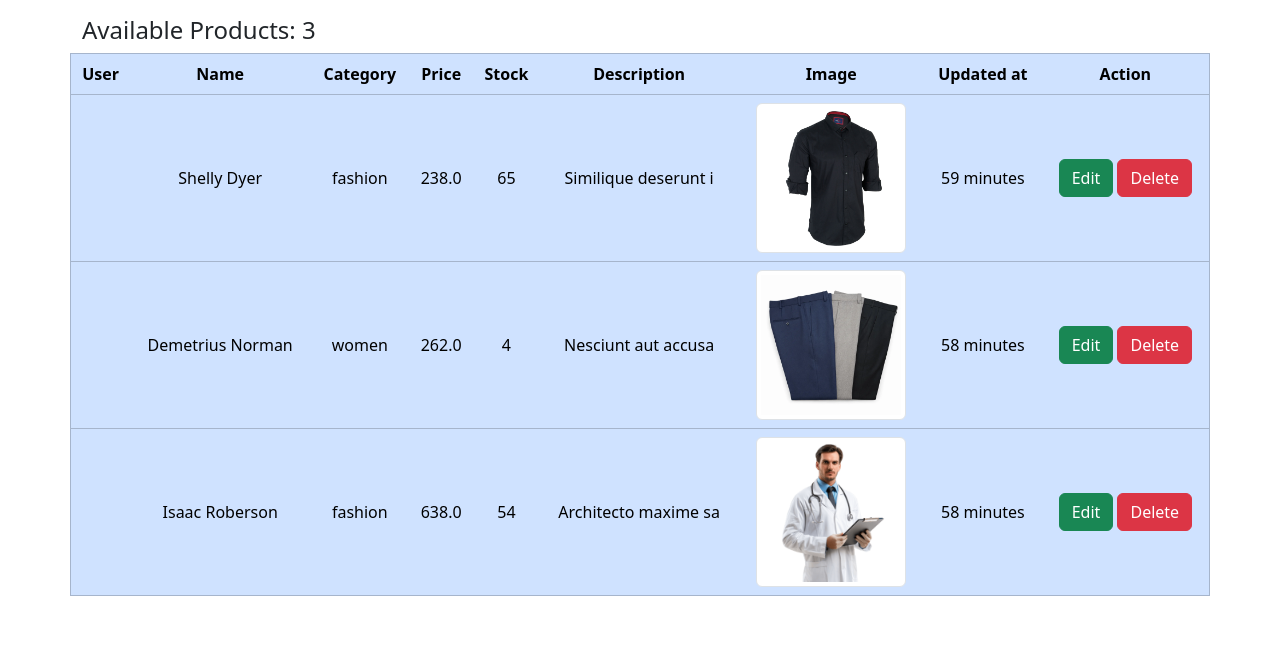
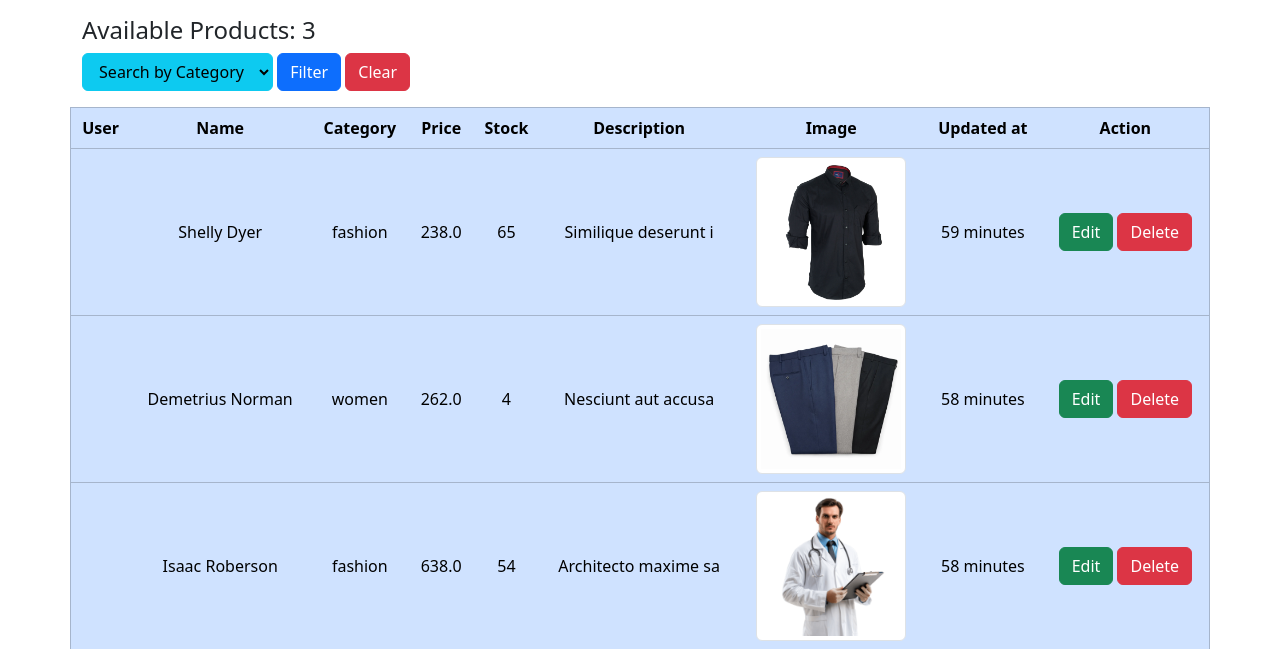
Before and after one commit to mostakim-billah-shamim/Product-Management-7-5-NSDA4, a Django app: page /product/ in a window 1280 px wide. Shown: the part 56-705 px from the top of the page. Run offline with Django 5.2, Linux system fonts and the light colour scheme; data comes from the database, SQL or seed files in the repository; some libraries are stand-ins or nearby versions.

Commit message:
With filter and search products, category

```diff
--- a/EcommerceApp/templates/base/navbar.html
+++ b/EcommerceApp/templates/base/navbar.html
@@ -30,7 +30,7 @@
         </li>
       </ul>
       <form class="d-flex" role="search">
-        <input class="form-control me-2" type="search" placeholder="Search" aria-label="Search"/>
+        <input name="search" class="form-control me-2" type="search" placeholder="Search" aria-label="Search"/>
         <button class="btn btn-outline-success" type="submit">Search</button>
       </form>
     </div>
--- a/EcommerceApp/templates/pages/product.html
+++ b/EcommerceApp/templates/pages/product.html
@@ -31,6 +31,24 @@
 
     <div class="mt-3 row justify-content-center">
         <h4 style="display:flex;">Available Products: {{count}} </h4>
+
+        <form action="" method="get">
+            <div class="form-floating mb-3">
+                <select name="filter_data" class="btn btn-info text-center" id="floatingSelect" aria-label="Floating label select example">
+                    <option selected>Search by Category</option>
+
+                    {% for i in cdata %}
+                    <option value="{{ i.id}}"
+                    {% if i.id|slugify == filter_data %}selected
+                    {% endif %}>{{i.name|capfirst}}</option>
+                    {% endfor %}
+
+
+                </select>
+                <button class="btn btn-primary" type="submit">Filter</button>
+                <a class="btn btn-danger" href="{% url 'product' %}">Clear</a>
+            </div>
+        </form>
 
         <table class="table text-center table-primary align-middle" border="1">
             <tr>
--- a/EcommerceApp/views.py
+++ b/EcommerceApp/views.py
@@ -5,6 +5,7 @@ from django.contrib.auth.decorators import login_required
 from django.contrib.auth.forms import AuthenticationForm
 from .models import *
 from .forms import *
+from django.db.models import Q
 
 
 
@@ -138,7 +139,14 @@ def categorypage(request):
     else:
         form=CategoryForm()
     data=CategoryModel.objects.all()
-    count=CategoryModel.objects.all().count()
+
+    search=request.GET.get('search')
+    if search:
+        data=CategoryModel.objects.filter(
+            Q(name__icontains = search)
+        )
+
+    count=data.count()
     cont={'form': form, 'data':data, 'count':count}
     return render(request, 'pages/category.html', cont)
 
@@ -197,9 +205,27 @@ def ProductPage(request,id=None):
             return redirect('product')
     else:
         form = ProductForm(instance=data)
+
+    cdata = CategoryModel.objects.all()
     all_data = ProductModel.objects.all()
+
+    filter_data=request.GET.get('filter_data')
+    search= request.GET.get('search')
+
+    if filter_data:
+        all_data= ProductModel.objects.filter(category_id=filter_data)
+
+    if search:
+        all_data=ProductModel.objects.filter(
+            Q(name__icontains = search)|
+            Q(description__icontains = search)|
+            Q(category__name__icontains = search)
+        )
+
+
+
     count = all_data.count()
-    cont={'form':form, 'all_data':all_data, 'count': count, 'is_edit':True}
+    cont={'form':form, 'all_data':all_data, 'count': count, 'cdata': cdata, 'filter_data': filter_data,  'is_edit':True}
     return render(request, 'pages/product.html', cont)
 
 
```
